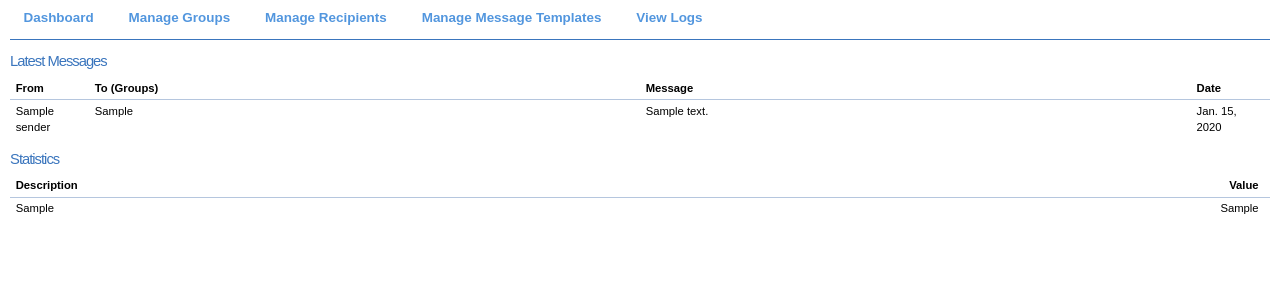
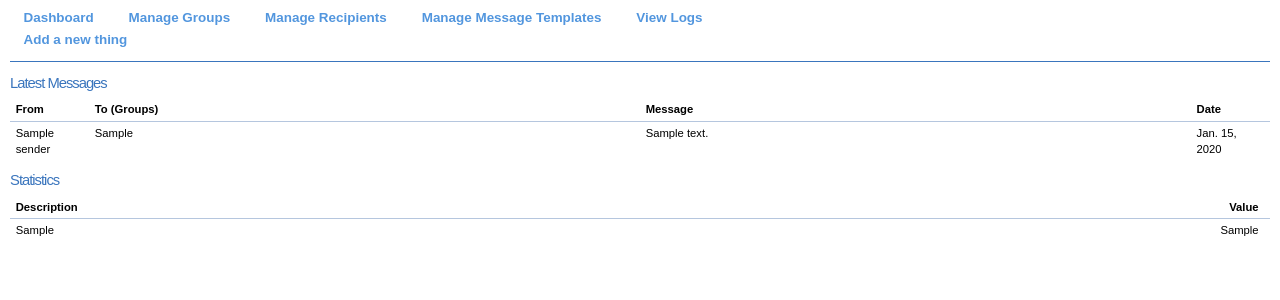
Before and after one commit to ahsq81/Alerts, a Django app: template apps/groupmessaging/templates/index.html in a window 1280 px wide. Shown: the part 48-348 px from the top of the page. Run offline with Django 3.2, Linux system fonts and the light colour scheme; the template is opened without the code that fills it: most values are stand-ins (such as "Sample title", 1, 10 or a date in 2020).

Commit message:
added submenu block

```diff
--- a/apps/groupmessaging/static/main.css
+++ b/apps/groupmessaging/static/main.css
@@ -15,16 +15,17 @@ h2 {
 }
 
 div#menu {
-    padding-bottom: 1em;
+    border-bottom: 1px solid #3a75bd;
     margin-bottom: 1em;
-    border-bottom: 1px solid #3a75bd;
+    padding-bottom: 0.5em;
 }
 
 div#menu ul {
     list-style-type: none;
-    display: inline;
+    display: block;
     margin: 0;
     padding: 0;
+    padding-bottom: 0.5em;
 }
 
 div#menu ul li {
--- a/apps/groupmessaging/templates/base.html
+++ b/apps/groupmessaging/templates/base.html
@@ -25,6 +25,7 @@
 <li><a href="{% url messages_list %}">Manage Message Templates</a> {% include "help_menu_messages.html" %} </li>
 <li><a href="#">View Logs</a> {% include "help_menu_logs.html" %}</li>
 </ul>
+{% block submenu %}<ul><li><a href="fsdfsd">Add a new thing</a></li></ul>{% endblock %}
 </div>
 
 <div id='content'>
```
